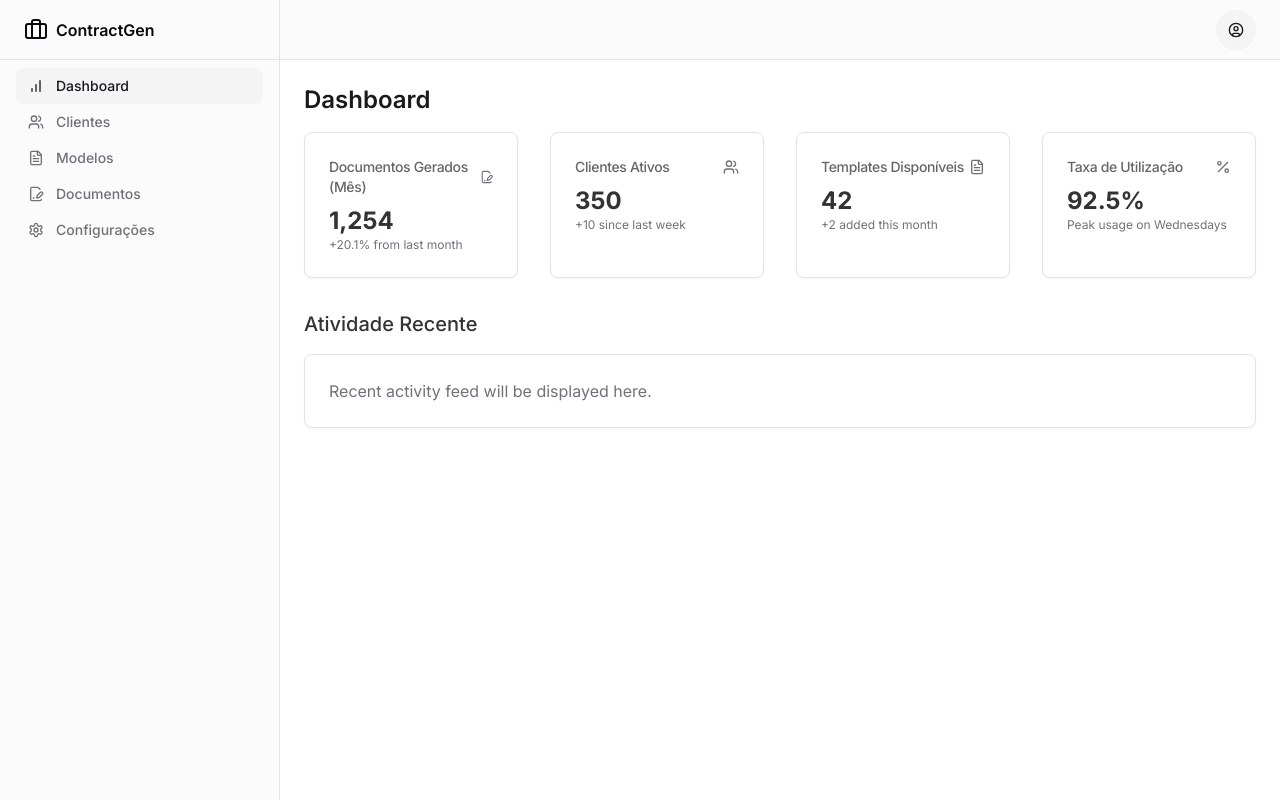
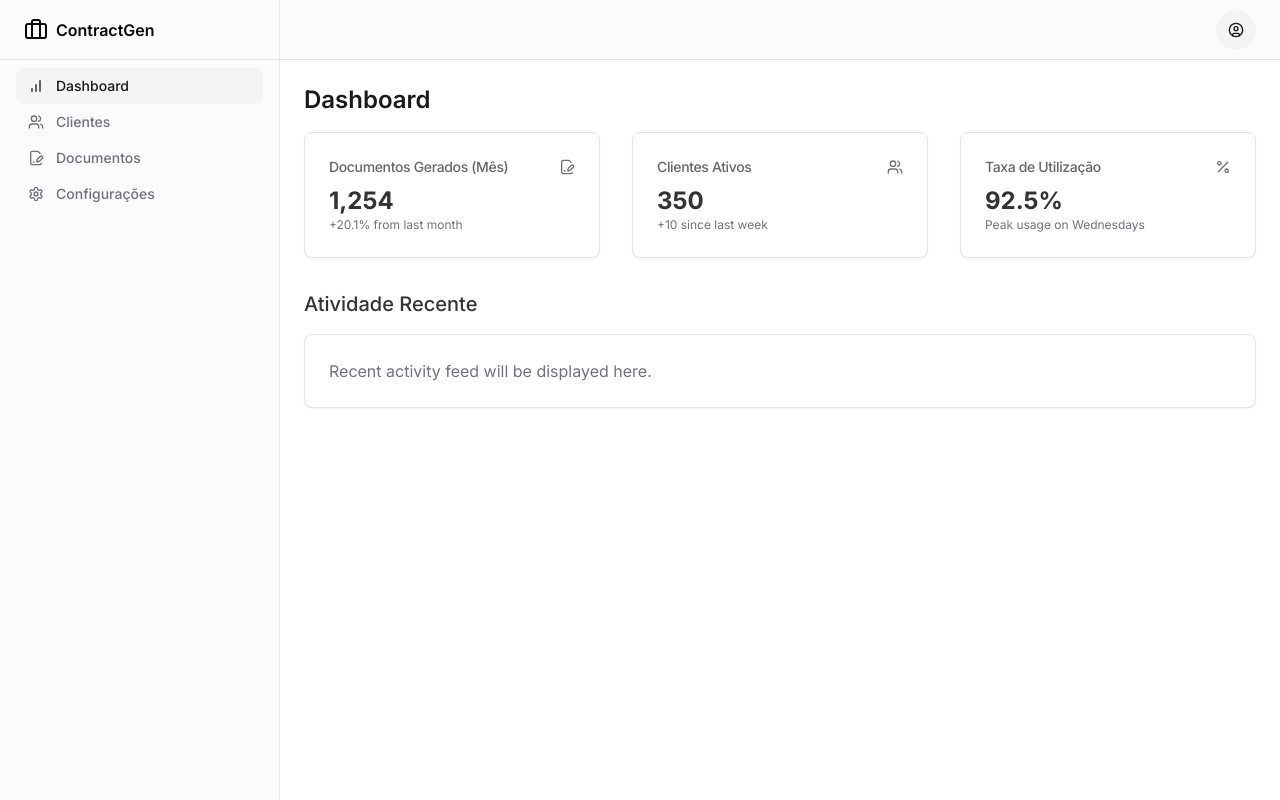
Before and after one commit to raphaelvieira01/Projeto-Heliomar, a React (Vite) app: page /dashboard in a window 1280 px wide. Built offline with nearby package versions, Linux system fonts and the light colour scheme.

Commit message:
[dyad] Removendo a aba de Modelos - wrote 3 file(s), deleted 1 file(s)

```diff
--- a/src/App.tsx
+++ b/src/App.tsx
@@ -8,7 +8,6 @@ import NotFound from "./pages/NotFound";
 import { DashboardLayout } from "./components/layout/DashboardLayout.tsx";
 import Dashboard from "./pages/Dashboard";
 import Clients from "./pages/Clients";
-import Templates from "./pages/Templates";
 import Documents from "./pages/Documents";
 import Settings from "./pages/Settings";
 
@@ -25,7 +24,6 @@ const App = () => (
           <Route element={<DashboardLayout />}>
             <Route path="dashboard" element={<Dashboard />} />
             <Route path="clients" element={<Clients />} />
-            <Route path="templates" element={<Templates />} />
             <Route path="documents" element={<Documents />} />
             <Route path="settings" element={<Settings />} />
           </Route>
--- a/src/components/layout/Sidebar.tsx
+++ b/src/components/layout/Sidebar.tsx
@@ -1,5 +1,5 @@
 import { NavLink } from "react-router-dom";
-import { BarChart, FileSignature, FileText, Settings, Users, Briefcase } from "lucide-react";
+import { BarChart, FileSignature, Settings, Users, Briefcase } from "lucide-react";
 import { cn } from "@/lib/utils";
 
 const CustomNavLink = ({ to, children }: { to: string; children: React.ReactNode }) => (
@@ -36,10 +36,6 @@ export function Sidebar() {
               <Users className="h-4 w-4" />
               Clientes
             </CustomNavLink>
-            <CustomNavLink to="/templates">
-              <FileText className="h-4 w-4" />
-              Modelos
-            </CustomNavLink>
             <CustomNavLink to="/documents">
               <FileSignature className="h-4 w-4" />
               Documentos
--- a/src/pages/Dashboard.tsx
+++ b/src/pages/Dashboard.tsx
@@ -4,13 +4,13 @@ import {
   CardHeader,
   CardTitle,
 } from "@/components/ui/card";
-import { FileSignature, Users, FileText, Percent } from "lucide-react";
+import { FileSignature, Users, Percent } from "lucide-react";
 
 const Dashboard = () => {
   return (
     <div>
       <h1 className="text-2xl font-semibold text-[#1A1A1A] mb-4">Dashboard</h1>
-      <div className="grid gap-4 md:grid-cols-2 md:gap-8 lg:grid-cols-4">
+      <div className="grid gap-4 md:grid-cols-2 md:gap-8 lg:grid-cols-3">
         <Card>
           <CardHeader className="flex flex-row items-center justify-between space-y-0 pb-2">
             <CardTitle className="text-sm font-medium text-[#666666]">
@@ -42,18 +42,6 @@ const Dashboard = () => {
         <Card>
           <CardHeader className="flex flex-row items-center justify-between space-y-0 pb-2">
             <CardTitle className="text-sm font-medium text-[#666666]">
-              Templates Disponíveis
-            </CardTitle>
-            <FileText className="h-4 w-4 text-muted-foreground" />
-          </CardHeader>
-          <CardContent>
-            <div className="text-2xl font-bold text-[#333333]">42</div>
-            <p className="text-xs text-muted-foreground">+2 added this month</p>
-          </CardContent>
-        </Card>
-        <Card>
-          <CardHeader className="flex flex-row items-center justify-between space-y-0 pb-2">
-            <CardTitle className="text-sm font-medium text-[#666666]">
               Taxa de Utilização
             </CardTitle>
             <Percent className="h-4 w-4 text-muted-foreground" />
--- a/src/pages/Templates.tsx
+++ /dev/null
@@ -1,10 +0,0 @@
-const Templates = () => {
-  return (
-    <div>
-      <h1 className="text-2xl font-semibold text-[#1A1A1A]">Modelos de Contrato</h1>
-      <p className="text-[#666666] mt-2">Template library will be available here.</p>
-    </div>
-  );
-};
-
-export default Templates;
```
